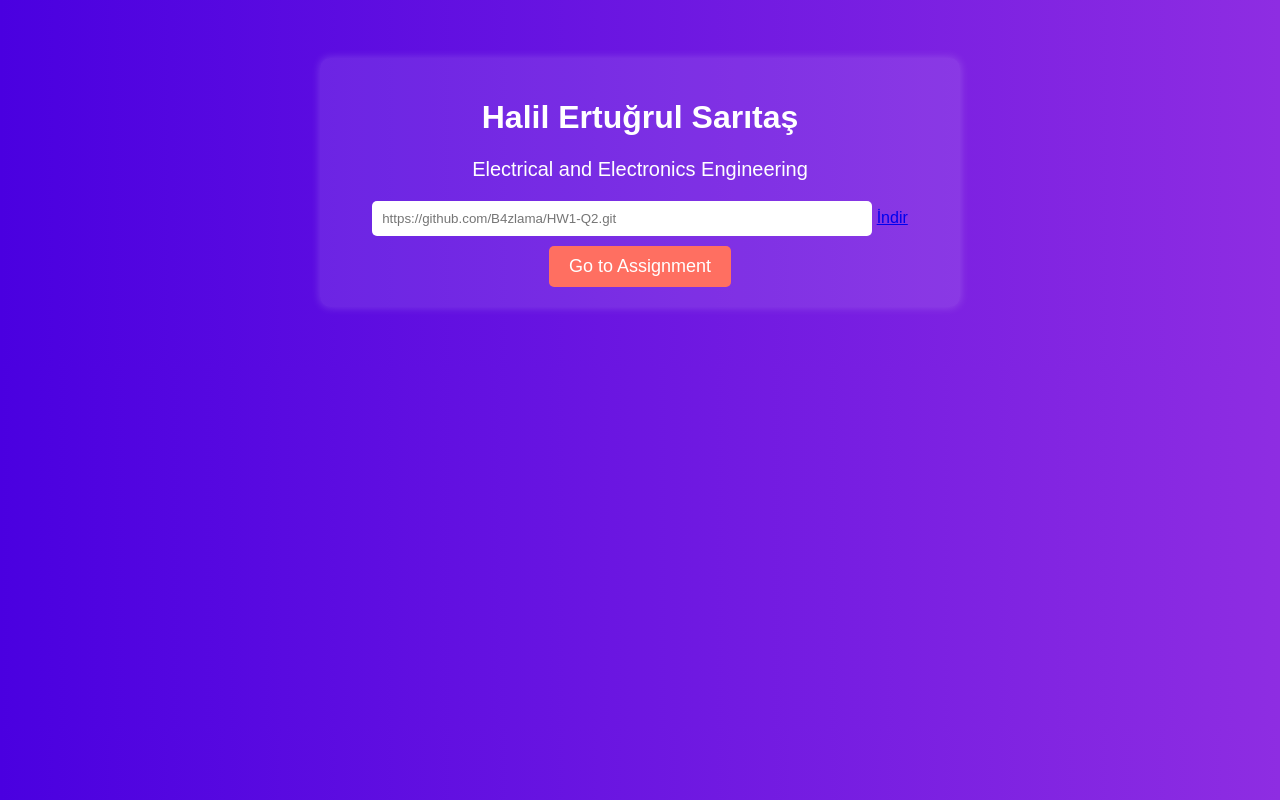
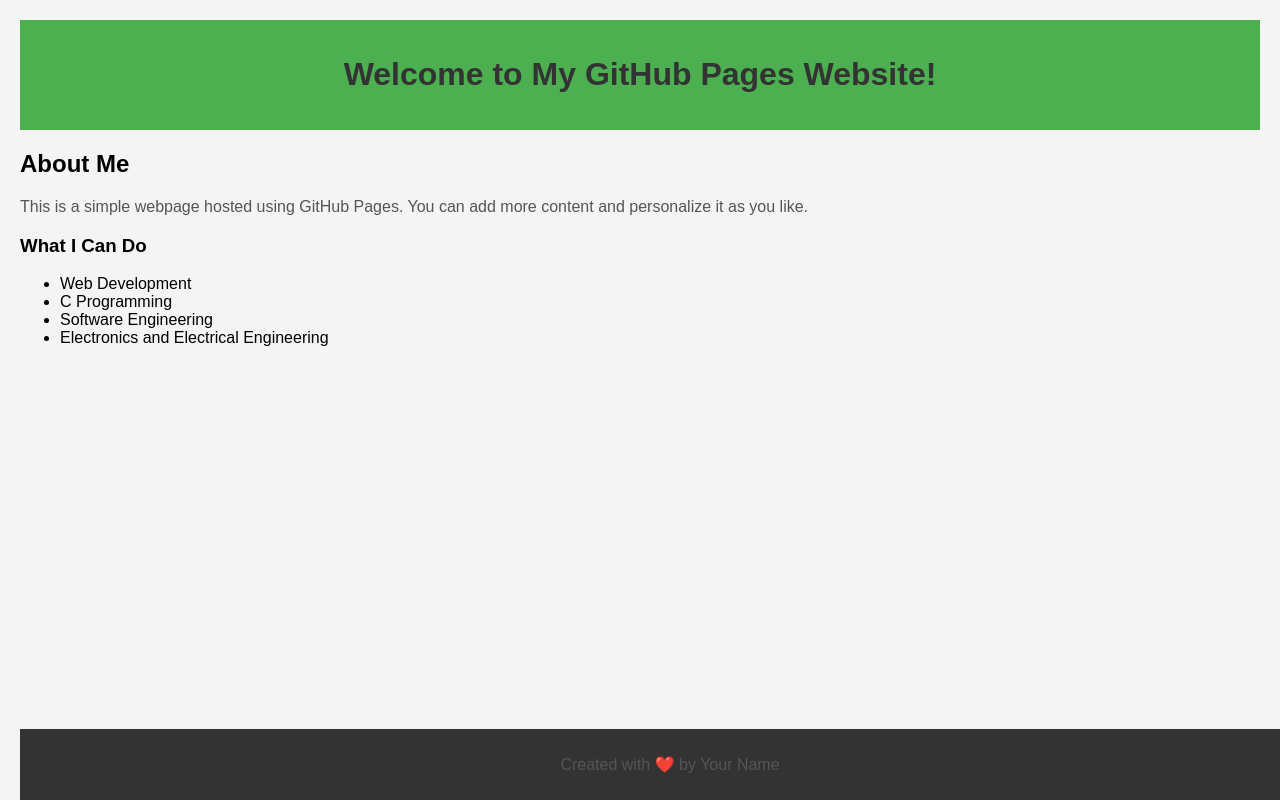
Before and after one commit to B4zlama/B4zlama.github.io, a plain HTML site: page index.html in a window 1280 px wide. Drawn offline with Linux system fonts and the light colour scheme.

Commit message:
Update index.html

```diff
--- a/index.html
+++ b/index.html
@@ -3,73 +3,62 @@
 <head>
     <meta charset="UTF-8">
     <meta name="viewport" content="width=device-width, initial-scale=1.0">
-    <title>Halil Ertuğrul Sarıtaş - GitHub</title>
+    <title>My GitHub Pages Website</title>
     <style>
         body {
             font-family: Arial, sans-serif;
-            background: linear-gradient(to right, #4A00E0, #8E2DE2);
+            background-color: #f4f4f4;
+            margin: 0;
+            padding: 20px;
+        }
+        header {
+            background-color: #4CAF50;
+            color: white;
+            padding: 15px;
+            text-align: center;
+        }
+        section {
+            margin-top: 20px;
+        }
+        footer {
+            background-color: #333;
             color: white;
             text-align: center;
-            padding: 50px;
-        }
-        .container {
-            max-width: 600px;
-            margin: auto;
-            background: rgba(255, 255, 255, 0.1);
-            padding: 20px;
-            border-radius: 10px;
-            box-shadow: 0px 0px 10px rgba(255, 255, 255, 0.2);
+            padding: 10px;
+            position: fixed;
+            width: 100%;
+            bottom: 0;
         }
         h1 {
-            font-size: 32px;
+            color: #333;
         }
         p {
-            font-size: 20px;
-        }
-        .input-container {
-            margin-top: 20px;
-        }
-        input {
-            width: 80%;
-            padding: 10px;
-            border: none;
-            border-radius: 5px;
-            outline: none;
-        }
-        button {
-            margin-top: 10px;
-            padding: 10px 20px;
-            border: none;
-            border-radius: 5px;
-            background-color: #ff6f61;
-            color: white;
-            cursor: pointer;
-            font-size: 18px;
-        }
-        button:hover {
-            background-color: #ff473d;
+            color: #555;
         }
     </style>
 </head>
 <body>
-    <div class="container">
-        <h1>Halil Ertuğrul Sarıtaş</h1>
-        <p>Electrical and Electronics Engineering</p>
-        <div class="input-container">
-            <input type="text" id="homeworkLink" placeholder="https://github.com/B4zlama/HW1-Q2.git">
-            <a href="c_program.html" download> İndir </a>
-            <button onclick="openLink()">Go to Assignment</button>
-        </div>
-    </div>
-    <script>
-        function openLink() {
-            var link = document.getElementById('homeworkLink').value;
-            if (link) {
-                window.open(link, '_blank');
-            } else {
-                alert('Please enter a valid link!');
-            }
-        }
-    </script>
+
+<header>
+    <h1>Welcome to My GitHub Pages Website!</h1>
+</header>
+
+<section>
+    <h2>About Me</h2>
+    <p>This is a simple webpage hosted using GitHub Pages. You can add more content and personalize it as you like.</p>
+
+    <h3>What I Can Do</h3>
+    <ul>
+        <li>Web Development</li>
+        <li>C Programming</li>
+        <li>Software Engineering</li>
+        <li>Electronics and Electrical Engineering</li>
+    </ul>
+</section>
+
+<footer>
+    <p>Created with ❤️ by Your Name</p>
+</footer>
+
 </body>
 </html>
```
